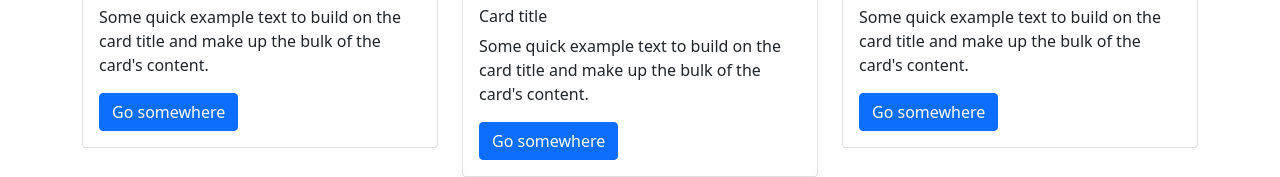
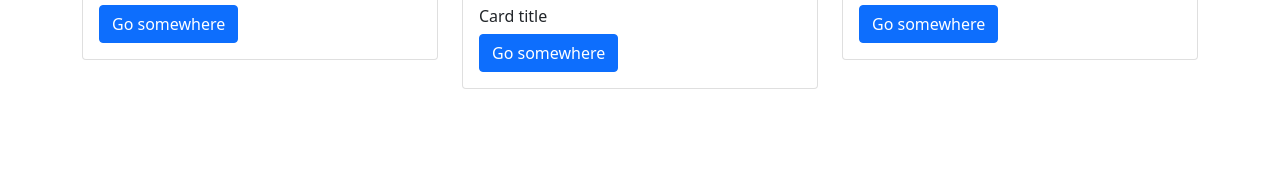
Before and after one commit to OAdam98/Bootstrap-feladat, a plain HTML site: page index.html in a window 1280 px wide. Shown: the part 782-959 px from the top of the page. After the commit the page ends 871 px from the top, so only its background shows below. Drawn offline with nearby package versions, Linux system fonts and the light colour scheme.

Commit message:
remove the recycle

```diff
--- a/index.html
+++ b/index.html
@@ -97,7 +97,7 @@
             <img src="img/sony.jpg" class="card-img-top" alt="">
             <div class="card-body">
               <h3 class="h6 card-title">Card title</h3>
-              <p class="card-text">Some quick example text to build on the card title and make up the bulk of the card's content.</p>
+              <p class="card-text">
               <a href="#" class="btn btn-primary">Go somewhere</a>
             </div>
           </div>
@@ -107,7 +107,7 @@
             <img src="img/APPLE-MacBook-Pro.png" class="card-img-top" alt="">
             <div class="card-body">
               <h3 class="h6 card-title">Card title</h3>
-              <p class="card-text">Some quick example text to build on the card title and make up the bulk of the card's content.</p>
+              <p class="card-text">
               <a href="#" class="btn btn-primary">Go somewhere</a>
             </div>
           </div>
@@ -117,7 +117,7 @@
             <img src="img/apple.jpg" class="card-img-top" alt="">
             <div class="card-body">
               <h3 class="h6 card-title">Card title</h3>
-              <p class="card-text">Some quick example text to build on the card title and make up the bulk of the card's content.</p>
+              <p class="card-text">
               <a href="#" class="btn btn-primary">Go somewhere</a>
             </div>
           </div>
```
